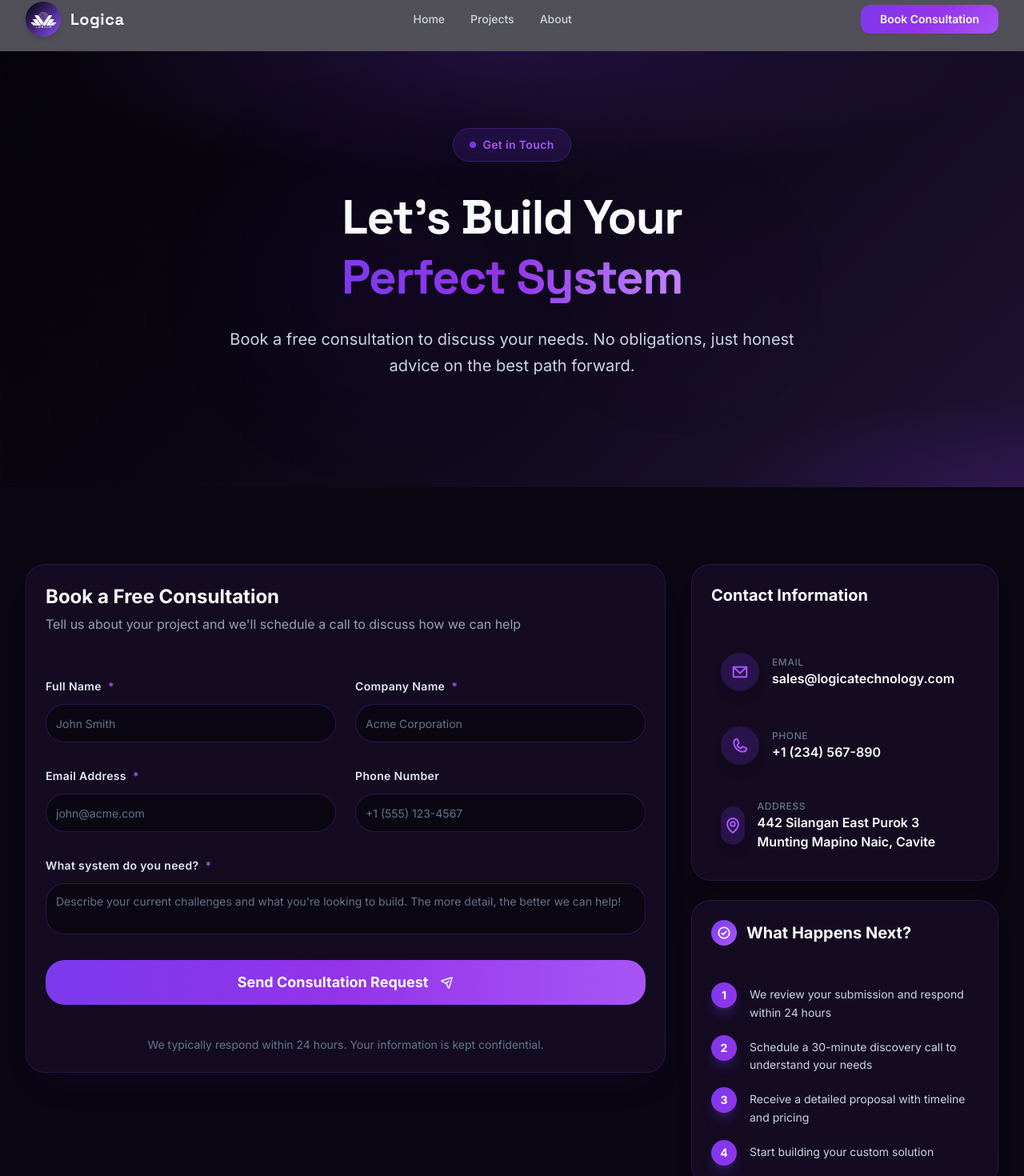
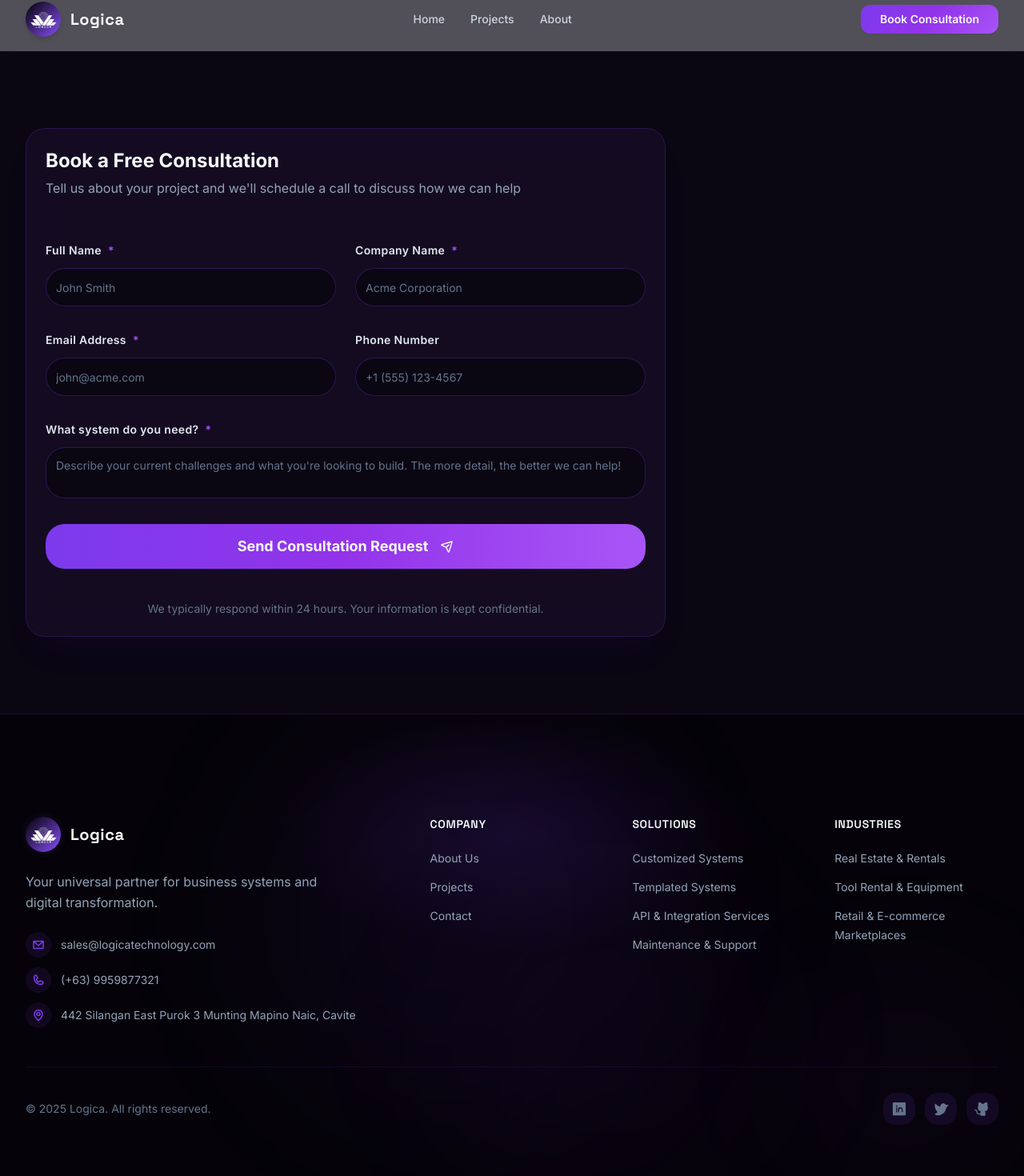
Before and after one commit to uvltechnology/uvl-technology-marke, a React (Vite) app: page /contact in a window 1280 px wide. Shown: the part 16-1486 px from the top of the page at 80% size. Built offline with nearby package versions, Linux system fonts and the light colour scheme.

Commit message:
Update the contact us

```diff
--- a/src/pages/Contact.jsx
+++ b/src/pages/Contact.jsx
@@ -156,43 +156,6 @@ export default function Contact() {
 
 	return (
 		<div className="min-h-screen pt-20">
-			<section className="relative py-24 bg-[#050309] text-[#F8FAFC] overflow-hidden">
-				{/* Enhanced cosmic background */}
-				<div className="absolute inset-0" style={{
-					background: `
-						radial-gradient(ellipse 80% 50% at 50% 0%, rgba(124, 58, 237, 0.2) 0%, transparent 60%),
-						radial-gradient(ellipse 60% 40% at 100% 100%, rgba(147, 51, 234, 0.15) 0%, transparent 50%),
-						linear-gradient(135deg, #050309 0%, #0A0612 40%, #1F1335 100%)
-					`
-				}} />
-				<div className="absolute inset-0 pattern-grid opacity-40" />
-
-				{/* Animated glow orbs */}
-				<div className="absolute top-1/4 left-1/4 w-72 h-72 bg-[#7C3AED]/8 rounded-full blur-[100px] animate-pulse pointer-events-none" />
-				<div className="absolute bottom-1/4 right-1/4 w-56 h-56 bg-[#9333EA]/5 rounded-full blur-[80px] animate-pulse pointer-events-none" style={{ animationDelay: '1s' }} />
-
-				<motion.div
-					initial="initial"
-					animate="animate"
-					variants={fadeInUp}
-					className="relative z-10 max-w-5xl mx-auto px-6 lg:px-8 text-center"
-				>
-					<div className="inline-flex items-center gap-2 mb-8 px-5 py-2.5 bg-[#7C3AED]/15 border border-[#7C3AED]/30 rounded-full backdrop-blur-sm">
-						<span className="w-2 h-2 bg-[#7C3AED] rounded-full animate-pulse" />
-						<span className="text-[#A855F7] font-semibold text-sm tracking-wide">Get in Touch</span>
-					</div>
-
-					<h1 className="text-[#F8FAFC] mb-6 text-4xl md:text-5xl lg:text-6xl font-extrabold leading-tight tracking-tight">
-						Let's Build Your<br />
-						<span className="bg-gradient-to-r from-[#7C3AED] via-[#9333EA] to-[#C084FC] bg-clip-text text-transparent">Perfect System</span>
-					</h1>
-
-					<p className="text-lg md:text-xl text-[#CBD5E1] mb-10 max-w-3xl mx-auto leading-relaxed">
-						Book a free consultation to discuss your needs. No obligations, just honest advice on the best path forward.
-					</p>
-				</motion.div>
-			</section>
-
 			<section className="py-24 bg-[#0A0612]">
 				<div className="max-w-7xl mx-auto px-6 lg:px-8">
 					<div className="grid grid-cols-1 lg:grid-cols-3 gap-8">
@@ -307,97 +270,7 @@ export default function Contact() {
 							</Card>
 						</motion.div>
 
-						<motion.div
-							initial="initial"
-							whileInView="animate"
-							viewport={{ once: true }}
-							variants={staggerContainer}
-							className="space-y-6"
-						>
-							<motion.div variants={fadeInUp}>
-								<Card className="border border-[#7C3AED]/20 bg-[#160D24]/90 backdrop-blur-xl shadow-xl">
-									<CardHeader className="pb-4">
-										<CardTitle className="text-xl font-bold text-[#F8FAFC]">Contact Information</CardTitle>
-									</CardHeader>
-									<CardContent className="space-y-5">
-										<a
-											href="mailto:sales@logicatechnology.com"
-											className="flex items-center gap-4 p-3 rounded-xl hover:bg-[#7C3AED]/10 transition-all duration-300 group"
-										>
-											<div className="w-12 h-12 bg-[#7C3AED]/20 group-hover:bg-[#7C3AED] rounded-xl flex items-center justify-center transition-all duration-300 shadow-lg">
-												<EnvelopeSimple size={22} weight="bold" className="text-[#A855F7] group-hover:text-white transition-colors" />
-											</div>
-											<div>
-												<div className="text-xs font-medium text-[#64748B] uppercase tracking-wider">Email</div>
-												<div className="font-semibold text-[#F8FAFC]">sales@logicatechnology.com</div>
-											</div>
-										</a>
-
-										<a
-											href="tel:+1234567890"
-											className="flex items-center gap-4 p-3 rounded-xl hover:bg-[#7C3AED]/10 transition-all duration-300 group"
-										>
-											<div className="w-12 h-12 bg-[#7C3AED]/20 group-hover:bg-[#7C3AED] rounded-xl flex items-center justify-center transition-all duration-300 shadow-lg">
-												<Phone size={22} weight="bold" className="text-[#A855F7] group-hover:text-white transition-colors" />
-											</div>
-											<div>
-												<div className="text-xs font-medium text-[#64748B] uppercase tracking-wider">Phone</div>
-												<div className="font-semibold text-[#F8FAFC]">+1 (234) 567-890</div>
-											</div>
-										</a>
-
-										<div className="flex items-center gap-4 p-3 rounded-xl">
-											<div className="w-12 h-12 bg-[#7C3AED]/20 rounded-xl flex items-center justify-center shadow-lg">
-												<MapPin size={22} weight="bold" className="text-[#A855F7]" />
-											</div>
-											<div>
-												<div className="text-xs font-medium text-[#64748B] uppercase tracking-wider">Address</div>
-												<div className="font-semibold text-[#F8FAFC]">442 Silangan East Purok 3 Munting Mapino Naic, Cavite</div>
-											</div>
-										</div>
-									</CardContent>
-								</Card>
-							</motion.div>
-
-							<motion.div variants={fadeInUp}>
-								<Card className="border border-[#9333EA]/20 bg-[#160D24]/90 backdrop-blur-xl shadow-xl">
-									<CardHeader className="pb-4">
-										<CardTitle className="text-xl font-bold flex items-center gap-3 text-[#F8FAFC]">
-											<div className="w-8 h-8 bg-gradient-to-br from-[#7C3AED] to-[#A855F7] rounded-lg flex items-center justify-center">
-												<CheckCircle size={18} weight="bold" className="text-white" />
-											</div>
-											What Happens Next?
-										</CardTitle>
-									</CardHeader>
-									<CardContent className="space-y-4">
-										<div className="flex gap-4 items-start">
-											<div className="w-8 h-8 bg-gradient-to-br from-[#7C3AED] to-[#9333EA] rounded-full flex items-center justify-center text-white text-sm font-bold shrink-0 shadow-lg shadow-[#7C3AED]/30">
-												1
-											</div>
-											<p className="text-[#CBD5E1] text-sm leading-relaxed pt-1">We review your submission and respond within 24 hours</p>
-										</div>
-										<div className="flex gap-4 items-start">
-											<div className="w-8 h-8 bg-gradient-to-br from-[#7C3AED] to-[#9333EA] rounded-full flex items-center justify-center text-white text-sm font-bold shrink-0 shadow-lg shadow-[#7C3AED]/30">
-												2
-											</div>
-											<p className="text-[#CBD5E1] text-sm leading-relaxed pt-1">Schedule a 30-minute discovery call to understand your needs</p>
-										</div>
-										<div className="flex gap-4 items-start">
-											<div className="w-8 h-8 bg-gradient-to-br from-[#7C3AED] to-[#9333EA] rounded-full flex items-center justify-center text-white text-sm font-bold shrink-0 shadow-lg shadow-[#7C3AED]/30">
-												3
-											</div>
-											<p className="text-[#CBD5E1] text-sm leading-relaxed pt-1">Receive a detailed proposal with timeline and pricing</p>
-										</div>
-										<div className="flex gap-4 items-start">
-											<div className="w-8 h-8 bg-gradient-to-br from-[#7C3AED] to-[#9333EA] rounded-full flex items-center justify-center text-white text-sm font-bold shrink-0 shadow-lg shadow-[#7C3AED]/30">
-												4
-											</div>
-											<p className="text-[#CBD5E1] text-sm leading-relaxed pt-1">Start building your custom solution</p>
-										</div>
-									</CardContent>
-								</Card>
-							</motion.div>
-						</motion.div>
+						{/* Right column removed: Contact Information & What Happens Next */}
 					</div>
 				</div>
 			</section>
```
